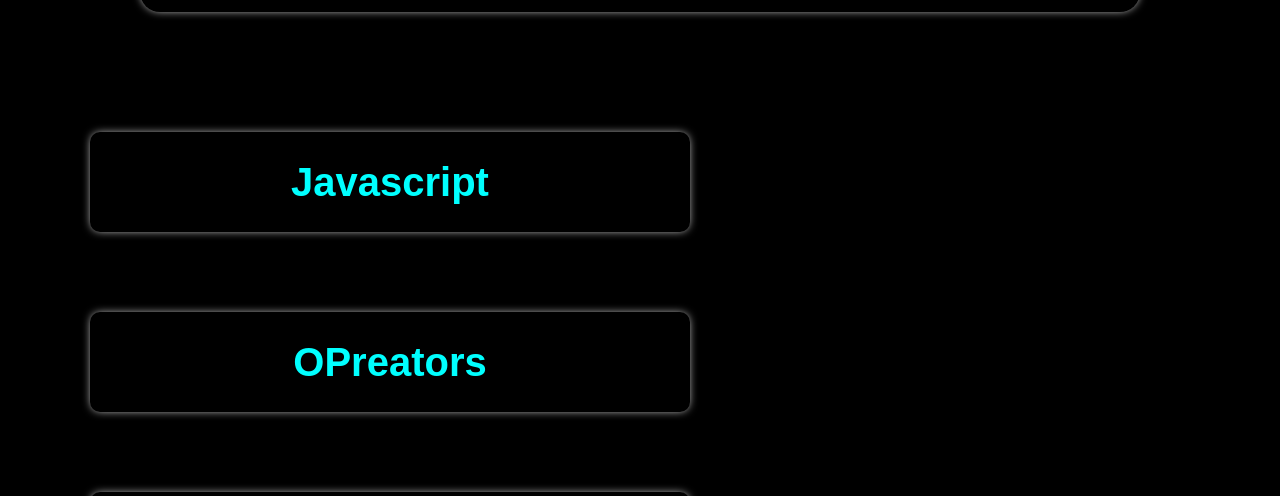
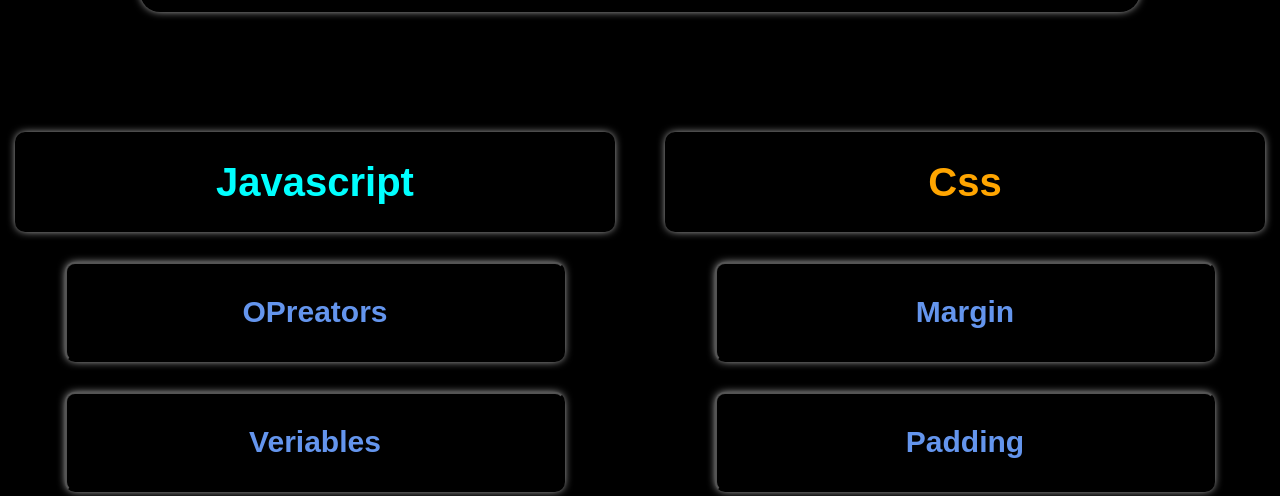
Before and after one commit to martic01/flashcard, a plain HTML site: page index.html in a window 1280 px wide. Shown: the part 228-724 px from the top of the page. Drawn offline with Linux system fonts and the light colour scheme.

Commit message:
add styles to children divs of javascript and css div

```diff
--- a/css/styles.css
+++ b/css/styles.css
@@ -53,13 +53,20 @@ body {
 }
 
 .main-div {
-    display: block;
-    flex-wrap: wrap;
-
-}
-#flex{
     display: flex;
     flex-wrap: wrap;
+    justify-content: center;
+    height: inherit;
+    gap: 30px;
+    width: 600px;
+}
+
+#flex {
+    display: flex;
+    flex-wrap: wrap;
+    justify-content: center;
+    gap: 50px;
+
 }
 
 #description {
@@ -71,23 +78,6 @@ body {
 
 .button1 {
     margin-top: 80px;
-    margin-left: 90px;
-    height: 100px;
-    width: 600px;
-    background-color: black;
-    border: none;
-    border-radius: 10px;
-    box-shadow: white 0 0 10px -2px;
-    color: aqua;
-    font-size: 40px;
-    font-weight: 600;
-    font-family: Arial, Helvetica, sans-serif;
-
-}
-
-.small-button {
-    margin-top: 80px;
-    margin-left: 90px;
     height: 100px;
     width: 600px;
     background-color: black;
@@ -125,22 +115,49 @@ body {
     box-shadow: white 0 0 16px 1px;
     color: orange;
 }
-.toggle{
+
+.small-button {
+    height: 100px;
+    width: 500px;
+    background-color: black;
+    border-radius: 10px;
+    box-shadow: white 0 0 10px -2px;
+    color: cornflowerblue;
+    font-size: 30px;
+    font-weight: 600;
+    font-family: Arial, Helvetica, sans-serif;
+
+}
+
+.small-button:hover {
+    box-shadow: white 0 0 13px 1px;
+    color: rgb(39, 43, 150);
+}
+
+.toggle {
+    margin-top: 0;
     display: none;
-    margin-left: 90px;
-    margin-top: 15px;
     box-shadow: white 0 0 9px -1px;
 }
+
 .word-container {
-    margin-bottom: 20px;
     margin-top: 15px;
     height: 300px;
     width: 600px;
     border: none;
     box-shadow: white 0 0 9px -1px;
-    background-color: aquamarine;
+    background-color: black;
 }
 
-.words{
+.word-container2 {
+    margin-top: 15px;
+    height: 300px;
+    width: 500px;
+    border: none;
+    box-shadow: white 0 0 9px -1px;
+    background-color: black;
+}
+
+.words {
     color: white;
 }
```
